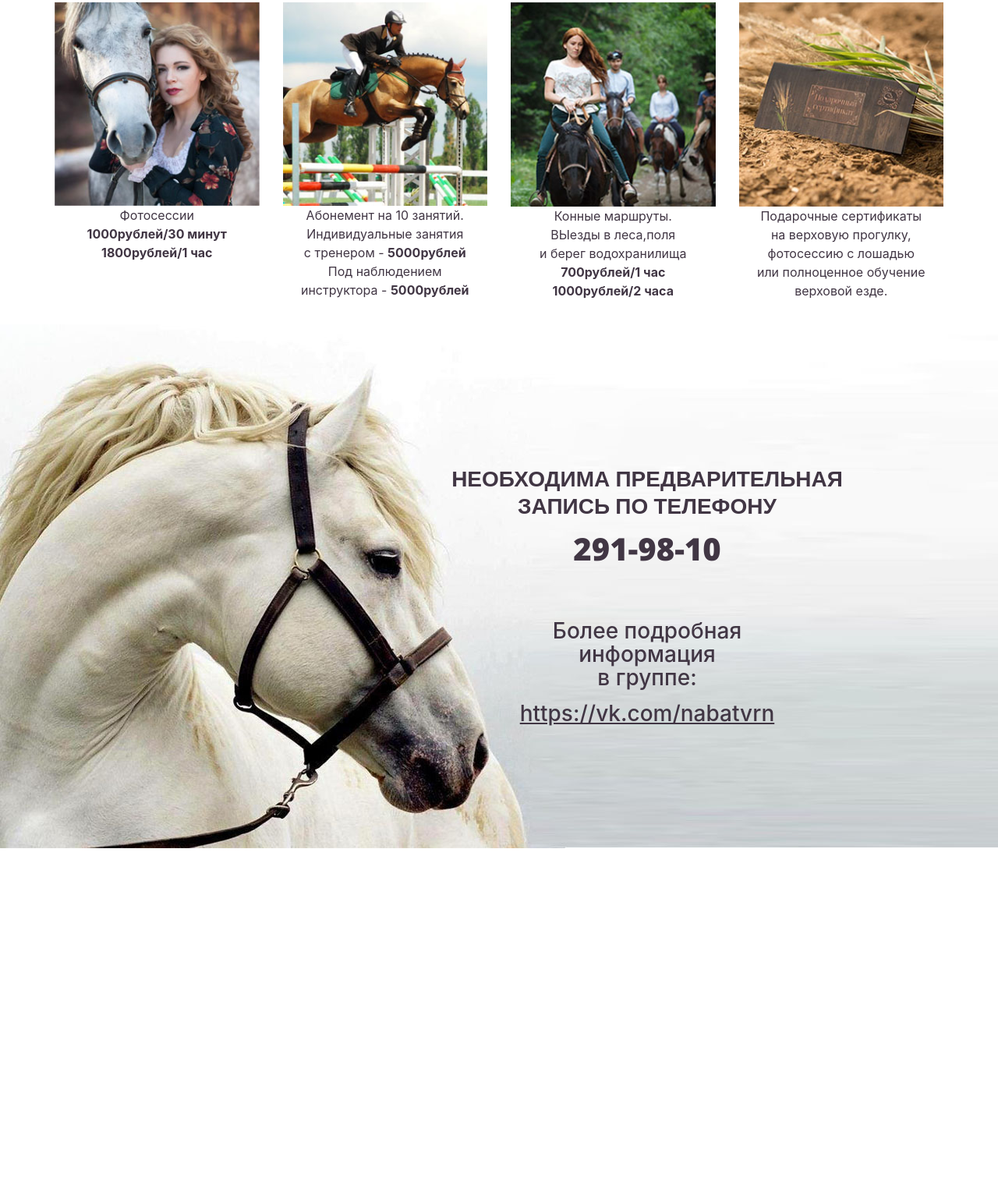
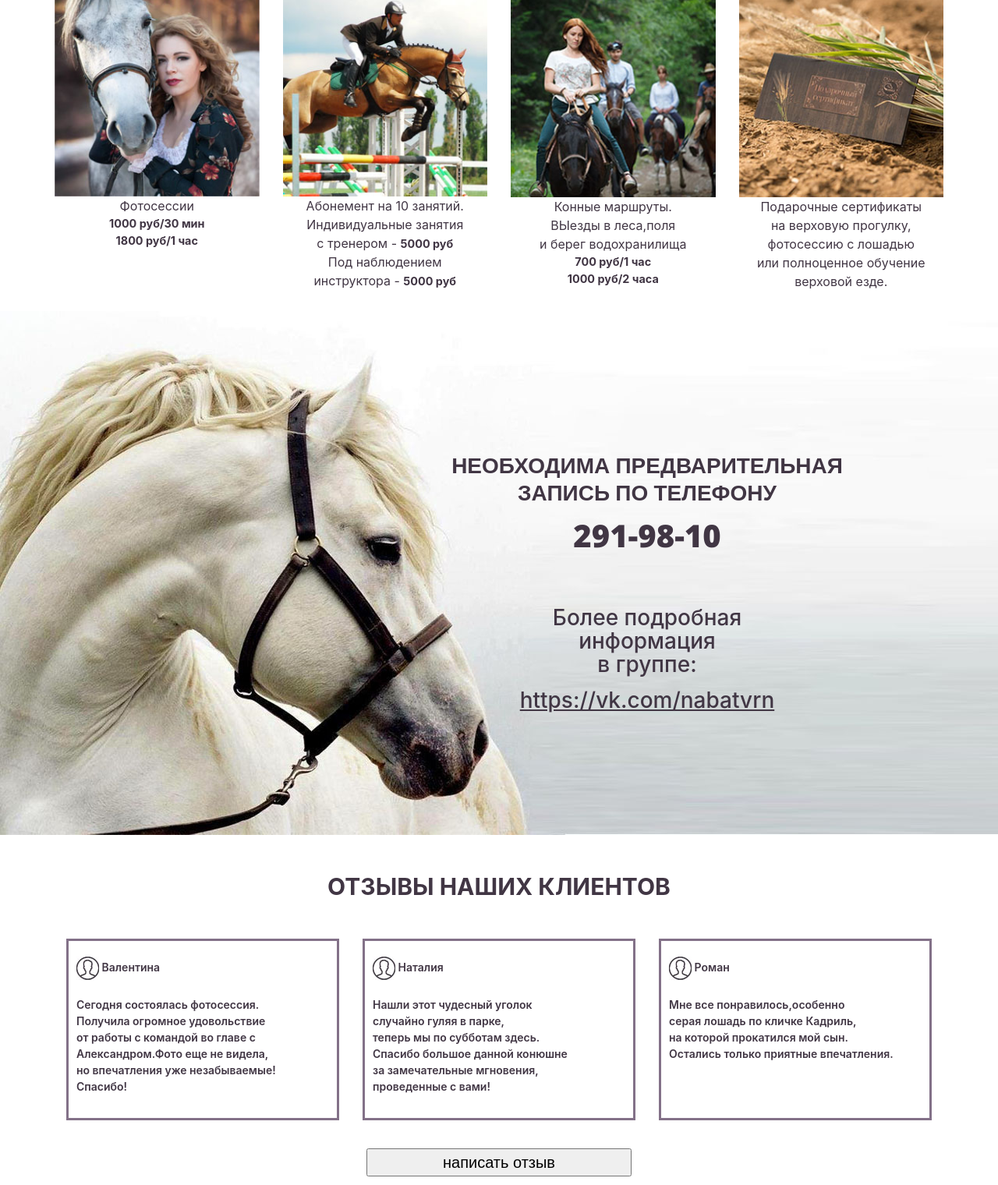
Before and after one commit to Ekaterina1993/project2, a plain HTML site: page index.html in a window 1280 px wide. Shown: the part 520-2040 px from the top of the page at 78% size. Before the commit the page ends 1608 px from the top, so only its background shows below. Drawn offline with nearby package versions, Linux system fonts and the light colour scheme.

Commit message:
Вроде все хорошо

```diff
--- a/css/style.css
+++ b/css/style.css
@@ -1,43 +1,53 @@
-.offer-area{
-    color:#413644
+.offer-area {
+    color: #413644
 }
 
-.offer-area h1{
+.offer-area h1 {
     font-size: 30px;
     font-weight: bold;
-    margin:50px 0px;
+    margin: 50px 0px;
     text-transform: uppercase
 }
 
-.offer-item{
+.offer-item {
     text-align: center;
     margin-bottom: 15px;
 
 }
 
-.offer-item img{
+.offer-item-wrapper {
+-webkit-box-shadow: 0 4px 18px rgba(0,0,0, .2);
+    -moz-box-shadow: 0 4px 18px rgba(0,0,0, .2);
+    box-shadow: 0 4px 18px rgba(0,0,0, .2);
+        padding: 10px;
+}
+.offer-item img {
     width: 100%;
 }
 
-.offer-item p.price , .offer-item span{
-    font-weight: bold
+.offer-item p.price,
+.offer-item span {
+    font-weight: bold;
+/*    font-style: italic;*/
+    font-size: 0.9em;
 }
 
-}
-.text-price{
-    height: 70px;
+
+.text-price {
+    min-height: 100px;
 
 }
 
 .text-price :nth-child(1) {
     margin-bottom: 0px
+}
 
-}
 
 .needs-call {
 
     margin-top: 180px;
 }
+
 .horse {
     background-image: url('../img/layer3.jpg');
     height: 672px;
@@ -45,66 +55,87 @@ width: 100%;
     background-position: center;
     background-size: cover;
 }
-.needs-call h1{
+
+.needs-call h1 {
     font-size: 28px;
     text-transform: uppercase;
     font-weight: bold;
     text-align: center;
-    color:#413644;
+    color: #413644;
     font-family: 'Open Sans', sans-serif;
     line-height: 35px;
 }
-.phone{
+
+.phone {
     font-size: 40px;
     text-transform: uppercase;
     font-weight: bold;
     text-align: center;
-    color:#413644;
+    color: #413644;
     font-family: 'Open Sans', sans-serif;
     padding-top: 10px;
 }
 
-.needs-call p{
+.needs-call p {
     font-size: 28px;
     font-weight: 500;
     text-align: center;
     padding-top: 60px;
-    color:#413644;
+    color: #413644;
     line-height: 30px;
 }
-.needs-call a{
+
+.needs-call a {
     font-size: 28px;
     font-weight: 500;
     text-align: center;
     padding-top: 60px;
-    color:#413644;
+    color: #413644;
     line-height: 30px;
     text-decoration: underline;
 
 }
 
 a:hover {
-    text-decoration: none; /* Убираем подчеркивание */
-    color: #4b66fa; /* Цвет ссылки при наведении на нее курсора мыши */
-
+    text-decoration: none;
+    /* Убираем подчеркивание */
+    color: #4b66fa;
+    /* Цвет ссылки при наведении на нее курсора мыши */
 }
 
 
 
 @media screen and (max-width: 768px) {
 
-	.offer-item img{
+    .offer-item img {
         width: 80%;
     }
 
-	.overlay {    z-index: 0;
+    .overlay {
+        z-index: 0;
         background: rgba(255, 255, 255, 0.5);
         border-radius: 10px;
         margin: 20px;
         padding: 20px;
     }
     .needs-call p {
-z-index:555;
+        z-index: 555;
 
     }
+    /*параметры,придостижении размера экрана 768px;*/
 }
+
+.reviews p{
+    border: 3px solid #837188;
+    color: #413644;
+    font-size:14px;
+    padding: 20px 0px 30px 10px;
+    font-weight: 300;
+    font-weight: 600;
+}
+
+.button{
+     text-transform: uppercase;
+    font-size: 20px;
+    margin: 20px 0px 30px 0px;
+}
--- a/index.html
+++ b/index.html
@@ -25,13 +25,15 @@
 
             <div class="row offer-list">
                 <div class="col-md-3 col-xs-12 col-sm-6 offer-item">
+                   <div class="offer-item-wrapper">
                     <img src="img/1.jpg" class="img-responsive" />
 
                     <div class="text-price">
                         <p>Индивидуальное занятие
                             <br/>верховой ездой</p>
-                        <p class='price'>450рублей/30 минут
-                            <br/>800рублей/1 час</p>
+                        <p class='price'>450 руб/30 мин
+                            <br/>800 руб/1 час</p>
+                    </div>
                     </div>
                 </div>
 
@@ -40,8 +42,8 @@
                     <div class="text-price">
                         <p>Самостоятельная езда
                             <br/>(под наблюдением инструктора)</p>
-                        <p class='price'>400рублей/30 минут
-                            <br/>600рублей/1 час</p>
+                        <p class='price'>400 руб/30 мин
+                            <br/>600 руб/1 час</p>
                     </div>
 
                 </div>
@@ -51,7 +53,7 @@
                     <div class="text-price">
                         <p>Прогулка по парку
                             <br/>с элементами обучения</p>
-                        <p class='price'>500рублей/30 минут</p>
+                        <p class='price'>500 руб/30 мин</p>
                     </div>
 
                 </div>
@@ -62,7 +64,7 @@
                         <p>Занятие оздоровительной
                             <br/>верховой ездой
                             <br/>иппотерапия)</p>
-                        <p class='price'>800рублей/30 минут</p>
+                        <p class='price'>800 руб/30 мин</p>
                     </div>
 
                 </div>
@@ -70,8 +72,8 @@
                     <img src="img/5.jpg" class="img-responsive" />
                     <div class="text-price">
                         <p>Фотосессии</p>
-                        <p class='price'>1000рублей/30 минут
-                            <br/>1800рублей/1 час</p>
+                        <p class='price'>1000 руб/30 мин
+                            <br/>1800 руб/1 час</p>
                     </div>
 
                 </div>
@@ -80,7 +82,7 @@
                     <div class="text-price">
                         <p>Абонемент на 10 занятий.
                             <br/>Индивидуальные занятия
-                            <br/>с тренером - <span>5000рублей</span><br/> Под наблюдением<br/>инструктора - <span>5000рублей</span>
+                            <br/>с тренером - <span>5000 руб</span><br/> Под наблюдением<br/>инструктора - <span>5000 руб</span>
                         </p>
                     </div>
 
@@ -90,8 +92,8 @@
                     <img src="img/7.jpg" class="img-responsive">
                     <div class="text-price">
                         <p>Конные маршруты.<br/>ВЫезды в леса,поля<br/>и берег водохранилища</p>
-                        <p class='price'>700рублей/1 час
-                            <br/>1000рублей/2 часа</p>
+                        <p class='price'>700 руб/1 час
+                            <br/>1000 руб/2 часа</p>
                     </div>
 
                 </div>
@@ -130,6 +132,38 @@
         </div>
     </div>
 
+    <div class="container">
+        <div class='row offer-area'>
+            <div class="col-md-12 text-center">
+                <h1>отзывы наших клиентов</h1>
+            </div>
+        </div>
+
+        <div class='row reviews'>
+
+            <div class="col-md-4 col-xs-12 col-sm-12">
+                <p><span><img src="img/icons.jpg"/></span>     Валентина<br/><br/>Сегодня состоялась фотосессия.<br/>Получила огромное удовольствие<br/>от работы с командой во главе с<br/>Александром.Фото еще не видела,<br/>но впечатления уже незабываемые!<br/>Спасибо!</p>
+            </div>
+
+            <div class="col-md-4 col-xs-12 col-sm-12">
+                <p><span><img src="img/icons.jpg"/></span>     Наталия<br/><br/>Нашли этот чудесный уголок<br/>случайно гуляя в парке,<br/>теперь мы по субботам здесь.<br/>Спасибо большое данной конюшне<br/>за замечательные мгновения,<br/>проведенные с вами!</p>
+            </div>
+
+            <div class="col-md-4 col-xs-12 col-sm-12">
+                <p><span><img src="img/icons.jpg"/></span>     Роман<br/><br/>Мне все понравилось,особенно<br/>серая лошадь по кличке Кадриль,<br/>на которой прокатился мой сын.<br/>Остались только приятные впечатления.<br/><br/><br/></p>
+            </div>
+
+        </div>
+        <div class="row button">
+           <div class="col-md-4 offset-md-4 col-xs-12 col-sm-12 text-center">
+              <button type="button" class="btn-block">написать отзыв</button>
+
+
+           </div>
+
+        </div>
+    </div>
+
 
 
 </body>
```
Also changed, not shown: img/icons.jpg (added). Lines whose indentation alone changed are shown as unchanged.
